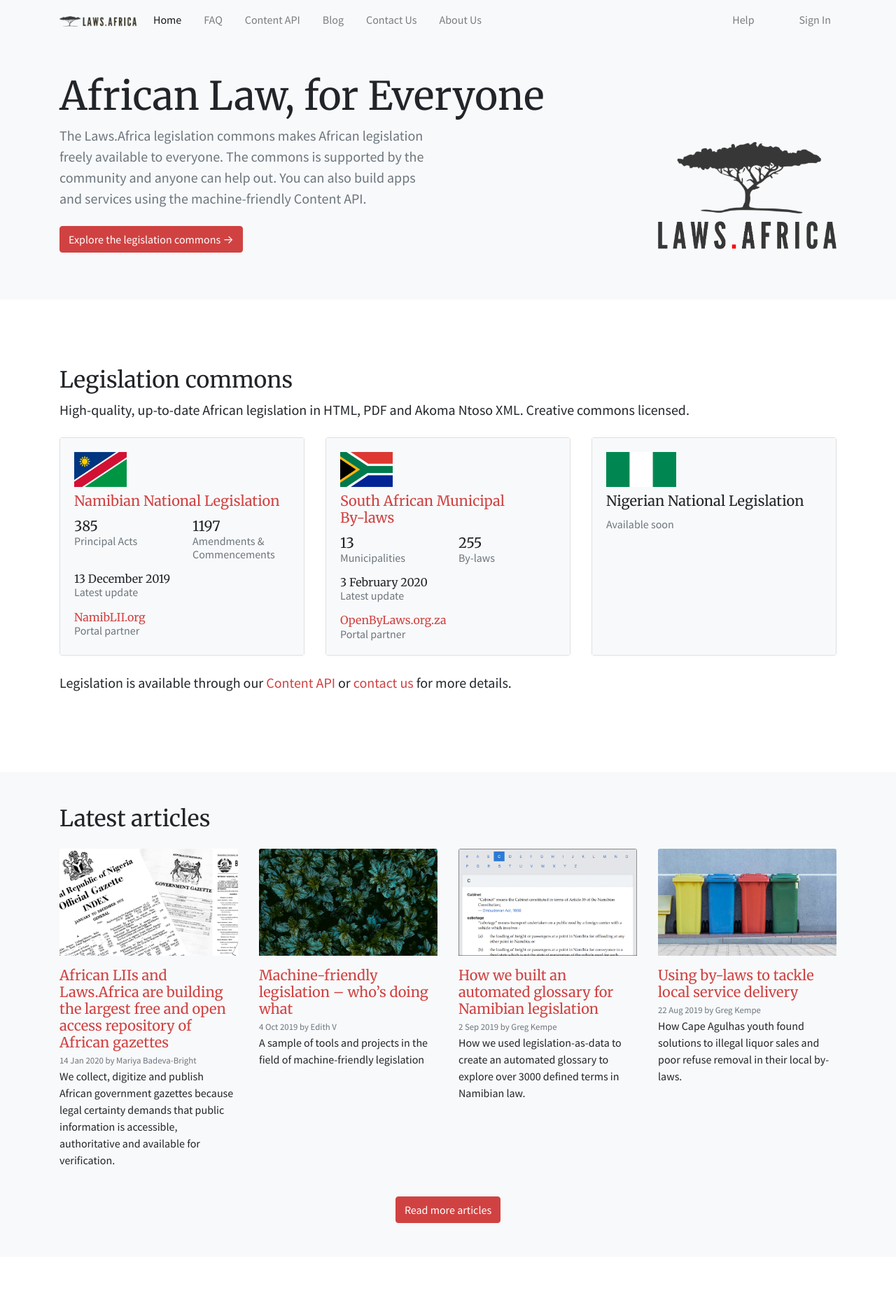
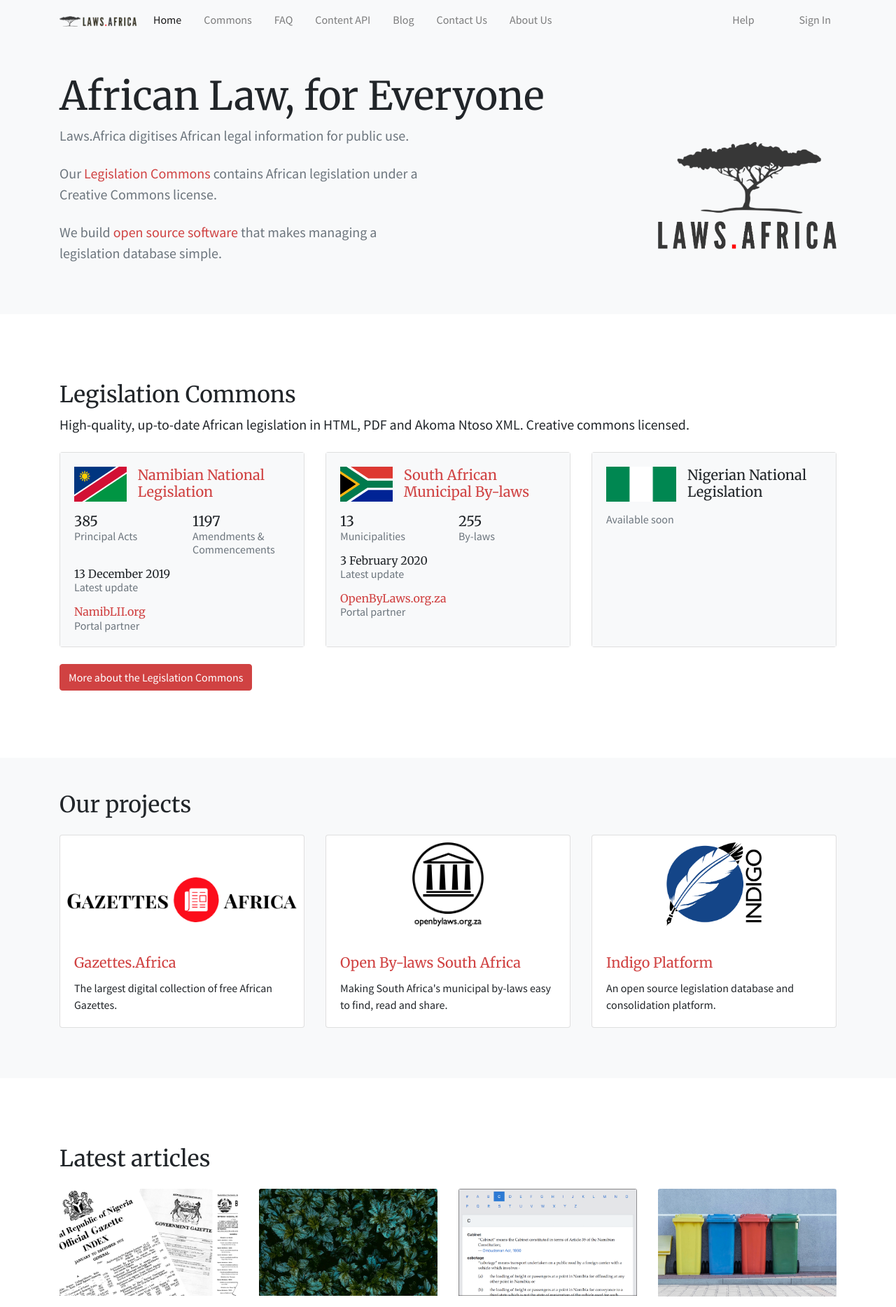
Before and after one commit to laws-africa/laws-africa.github.io, a Jekyll site: the page built from index.html, in a window 1280 px wide. Shown: the top 1868 px of the page at 70% size. Built offline with Jekyll 4.4.1, drawn with Linux system fonts in a browser that asks for light colours; nearby versions of some CDN libraries; some of the changed text lies outside the part shown.

Commit message:
Commons detail page

```diff
--- a/_includes/footer.html
+++ b/_includes/footer.html
@@ -21,6 +21,7 @@
         <h6>Partner With Us</h6>
 
         <ul class="list-unstyled">
+          <li><a href="/commons">Legislation Commons</a></li>
           <li><a href="/api/">Content API</a></li>
           <li><a href="https://developers.laws.africa">Developer guide</a></li>
           <li><a href="/indigo/">Indigo platform</a></li>
--- a/_includes/navbar.html
+++ b/_includes/navbar.html
@@ -11,6 +11,9 @@
       <ul class="navbar-nav mr-auto">
         <li class="nav-item pr-3 {% if page.navbar_item == 'home' %}active{% endif %}">
           <a class="nav-link" href="/">Home</a>
+        </li>
+        <li class="nav-item pr-3 {% if page.navbar_item == 'commons' %}active{% endif %}">
+          <a class="nav-link" href="/commons">Commons</a>
         </li>
         <li class="nav-item pr-3 {% if page.navbar_item == 'faq' %}active{% endif %}">
           <a class="nav-link" href="/faq">FAQ</a>
--- a/_sass/_core.scss
+++ b/_sass/_core.scss
@@ -38,6 +38,10 @@
     height: 50px;
   }
 
+  .card-title {
+    margin-bottom: 0px;
+  }
+
   .subtitle {
     line-height: 1.2;
     color: $gray-600;
--- a/index.html
+++ b/index.html
@@ -13,8 +13,9 @@
       </div>
 
       <div class="col-md-6 order-md-1">
-        <p class="lead text-muted mb-4">The Laws.Africa legislation commons makes African legislation freely available to everyone. The commons is supported by the community and anyone can help out. You can also build apps and services using the machine-friendly Content API.</p>
-        <p><a href="https://edit.laws.africa" class="btn btn-primary">Explore the legislation commons →</a></p>
+        <p class="lead text-muted mb-4">Laws.Africa digitises African legal information for public use.</p>
+        <p class="lead text-muted mb-4">Our <a href="#commons">Legislation Commons</a> contains African legislation under a Creative Commons license.</p>
+        <p class="lead text-muted mb-4">We build <a href="#indigo">open source software</a> that makes managing a legislation database simple.</p>
       </div>
     </div>
 
@@ -31,14 +32,18 @@
 
 <section class="py-5 my-5">
   <div class="container">
-    <h2 class="mb-2">Legislation commons</h2>
+    <h2 class="mb-2" id="commons">Legislation Commons</h2>
     <div class="lead mb-4">High-quality, up-to-date African legislation in HTML, PDF and Akoma Ntoso XML. Creative commons licensed.</div>
 
     <div class="card-deck">
       <div class="card mb-4 commons-card">
         <div class="card-body bg-light">
-          <img src="/img/countries/na-flag.png" class="flag mb-2" alt="Namibian flag">
-          <h5 class="card-title"><a href="https://namiblii.org/namibia-legislative-works-index">Namibian National Legislation</a></h5>
+          <div class="media mb-3">
+            <img src="/img/countries/na-flag.png" class="flag mr-3" alt="Namibian flag">
+            <div class="media-body">
+              <h5 class="card-title"><a href="https://namiblii.org/namibia-legislative-works-index">Namibian National Legislation</a></h5>
+            </div>
+          </div>
 
           <div class="row">
             <div class="col-6">
@@ -61,8 +66,12 @@
 
       <div class="card mb-4 commons-card">
         <div class="card-body bg-light">
-          <img src="/img/countries/za-flag.png" class="flag mb-2" alt="South African flag">
-          <h5 class="card-title"><a href="https://openbylaws.org.za/">South African Municipal <nobr>By-laws</nobr></a></h5>
+          <div class="media mb-3">
+            <img src="/img/countries/za-flag.png" class="flag mr-3" alt="South African flag">
+            <div class="media-body">
+              <h5 class="card-title"><a href="https://openbylaws.org.za/">South African Municipal <nobr>By-laws</nobr></a></h5>
+            </div>
+          </div>
 
           <div class="row">
             <div class="col-6">
@@ -85,19 +94,61 @@
 
       <div class="card mb-4 commons-card">
         <div class="card-body bg-light">
-          <img src="/img/countries/ng-flag.png" class="flag mb-2" alt="Nigerian flag">
-          <h5 class="card-title">Nigerian National Legislation</h5>
+          <div class="media mb-3">
+            <img src="/img/countries/ng-flag.png" class="flag mr-3" alt="Nigerian flag">
+            <div class="media-body">
+              <h5 class="card-title">Nigerian National Legislation</h5>
+            </div>
+          </div>
           <div class="subtitle">Available soon</div>
         </div>
       </div>
     </div>
 
-    <p class="lead">Legislation is available through our <a href="/api/detail">Content API</a> or <a href="mailto:info@laws.africa">contact us</a> for more details.</p>
+    <a href="/commons" class="btn btn-primary">More about the Legislation Commons</a>
+  </div>
+</section>
+
+<section class="py-5 my-5 bg-light">
+  <div class="container">
+    <h2 class="mb-4">Our projects</h2>
+
+    <div class="card-deck">
+      <div class="card mb-4">
+        <div class="card-img-box">
+          <img src="/img/gazettes-africa-logo.png" style="margin-top: 50px;" alt="Gazettes.Africa logo">
+        </div>
+        <div class="card-body">
+          <h5 class="card-title"><a href="https://gazettes.africa/">Gazettes.Africa</a></h5>
+          <p class="card-text">The largest digital collection of free African Gazettes.</p>
+        </div>
+      </div>
+
+      <div class="card mb-4">
+        <div class="card-img-box">
+          <img src="/img/obl-logo.png" alt="Open By-laws logo">
+        </div>
+        <div class="card-body">
+          <h5 class="card-title"><a href="https://openbylaws.org.za/">Open By-laws South Africa</a></h5>
+          <p class="card-text">Making South Africa's municipal by-laws easy to find, read and share.</p>
+        </div>
+      </div>
+
+      <div class="card mb-4">
+        <div class="card-img-box">
+          <img src="/img/indigo/indigo-logo.png" alt="Indigo logo">
+        </div>
+        <div class="card-body">
+          <h5 class="card-title"><a href="/indigo/">Indigo Platform</a></h5>
+          <p class="card-text">An open source legislation database and consolidation platform.</p>
+        </div>
+      </div>
+    </div>
 
   </div>
 </section>
 
-<section class="py-5 bg-light">
+<section class="py-5">
   <div class="container">
     <h2 class="mb-4">Latest articles</h2>
     <div class="row">
@@ -126,45 +177,6 @@
   </div>
 </section>
 
-<section class="py-5 my-5">
-  <div class="container">
-    <h2 class="mb-4">Our projects</h2>
-
-    <div class="card-deck">
-      <div class="card mb-4">
-        <div class="card-img-box">
-          <img src="/img/logo.png" alt="Laws.Africa logo">
-        </div>
-        <div class="card-body">
-          <h5 class="card-title"><a href="https://edit.laws.africa/">Laws.Africa Legislation Commons</a></h5>
-          <p class="card-text">An ever-growing, community-maintained collection of African legislation.</p>
-        </div>
-      </div>
-
-      <div class="card mb-4">
-        <div class="card-img-box">
-          <img src="/img/gazettes-africa-logo.png" style="margin-top: 50px;" alt="Gazettes.Africa logo">
-        </div>
-        <div class="card-body">
-          <h5 class="card-title"><a href="https://gazettes.africa/">Gazettes.Africa</a></h5>
-          <p class="card-text">The largest digital collection of free African Gazettes.</p>
-        </div>
-      </div>
-
-      <div class="card mb-4">
-        <div class="card-img-box">
-          <img src="/img/obl-logo.png" alt="Open By-laws logo">
-        </div>
-        <div class="card-body">
-          <h5 class="card-title"><a href="https://openbylaws.org.za/">Open By-laws South Africa</a></h5>
-          <p class="card-text">Making South Africa's municipal by-laws easy to find, read and share.</p>
-        </div>
-      </div>
-    </div>
-
-  </div>
-</section>
-
 <section class="py-5 my-5 bg-lawsafrica-pale-red">
   <div class="container">
     <h2 class="mb-4">Use Laws.Africa Content to Power Your Business and Research</h2>
@@ -183,7 +195,7 @@
 
 <section class="py-5 my-5">
   <div class="container">
-    <h2 class="mb-4">Faster, cheaper legislation consolidation</h2>
+    <h2 class="mb-4" id="indigo">Faster, cheaper legislation consolidation</h2>
 
     <div class="row">
       <div class="col-md-4 text-center mb-4">
```
Also changed, not shown: _layouts/commons.html (added, +123 -0 lines), commons.markdown (added, +18 -0 lines).
